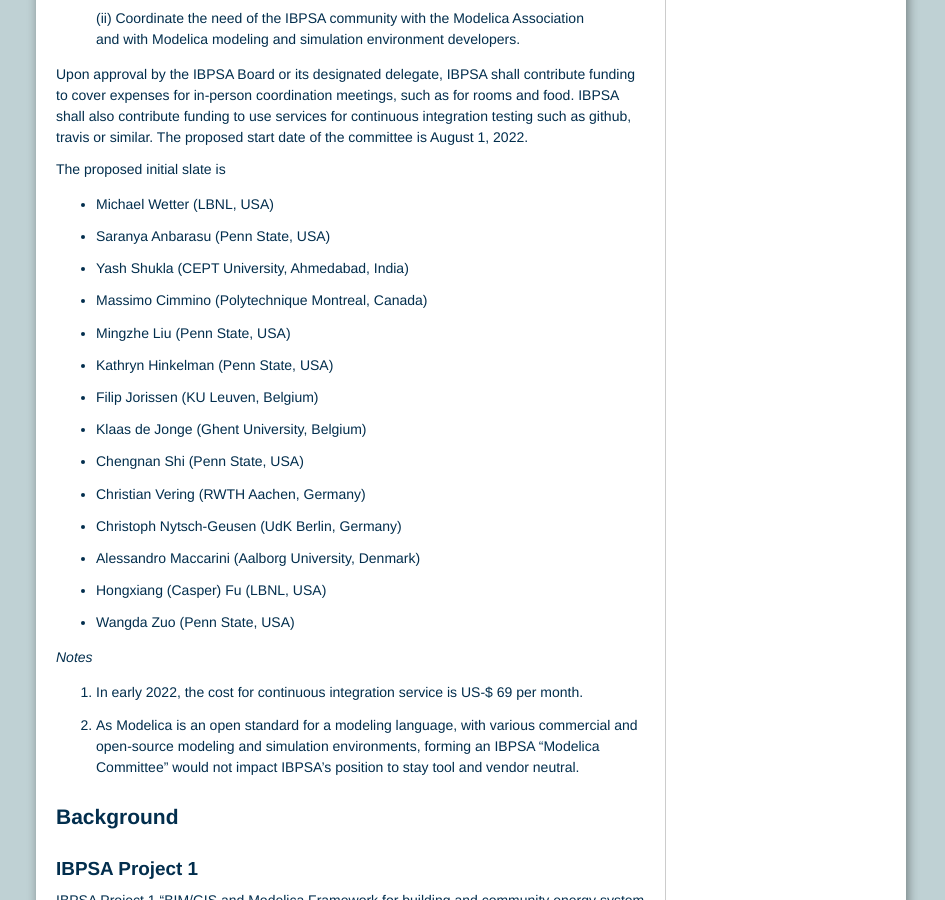
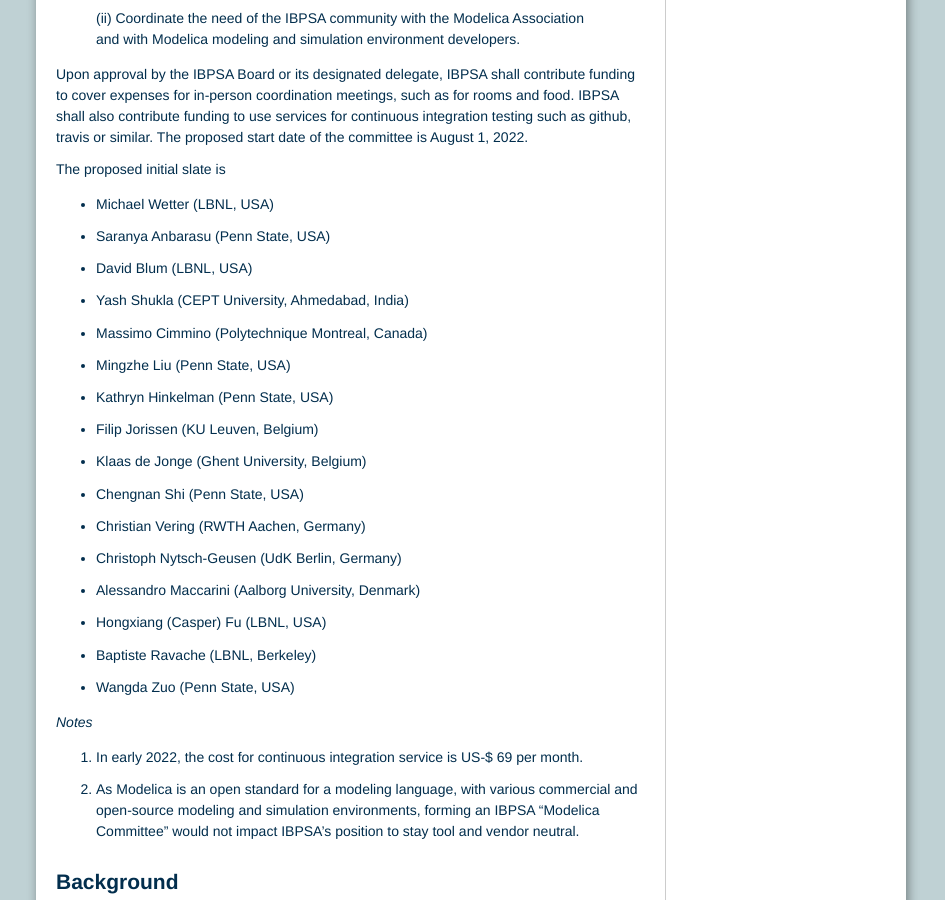
Before and after one commit to ibpsa/project1, a Sphinx documentation site: the page built from reports/2022-wp_1_1_continuation/source/contents.rst, in a window 1280 px wide and 900 px high, scrolled down 565 px. Shown: the whole window, without its empty margins (169-1114 px from the left). Built offline with Sphinx 7.4.7, drawn with Linux system fonts in a browser that asks for light colours; cross-references to code outside the pages are shown as plain code.

Commit message:
Update contents.rst

```diff
--- a/reports/2022-wp_1_1_continuation/source/contents.rst
+++ b/reports/2022-wp_1_1_continuation/source/contents.rst
@@ -46,6 +46,7 @@
 
 - Michael Wetter (LBNL, USA)
 - Saranya Anbarasu (Penn State, USA)
+- David Blum (LBNL, USA)
 - Yash Shukla (CEPT University, Ahmedabad, India)
 - Massimo Cimmino (Polytechnique Montreal, Canada)
 - Mingzhe Liu (Penn State, USA)
@@ -57,6 +58,7 @@
 - Christoph Nytsch-Geusen (UdK Berlin, Germany)
 - Alessandro Maccarini (Aalborg University, Denmark)
 - Hongxiang (Casper) Fu (LBNL, USA)
+- Baptiste Ravache (LBNL, Berkeley)
 - Wangda Zuo (Penn State, USA)
 
 *Notes*
```
